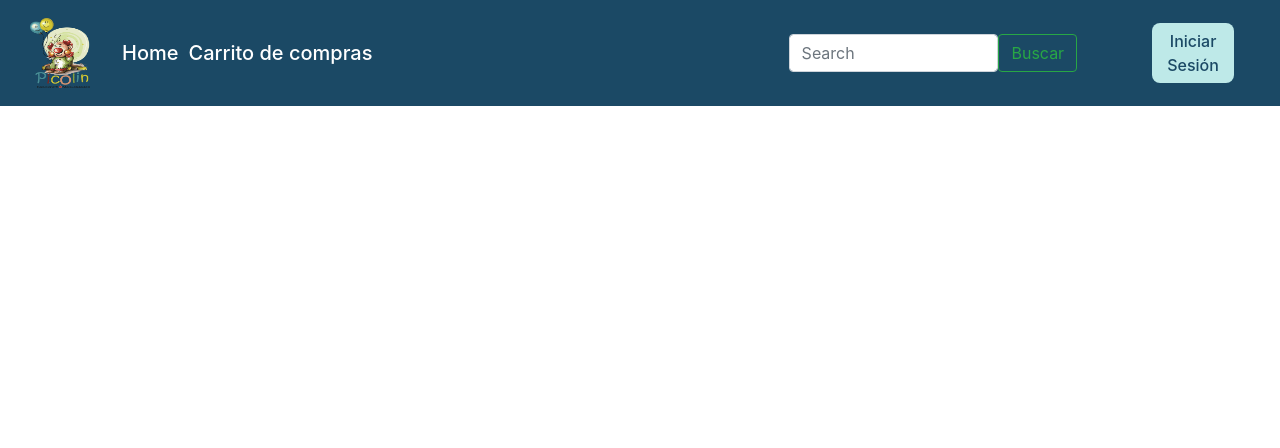
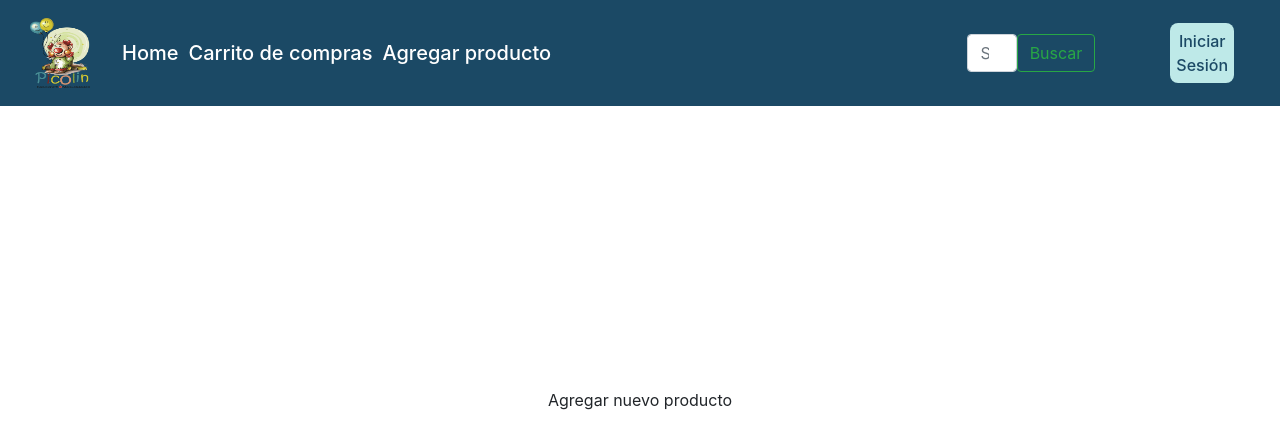
Before and after one commit to angelargd8/Proyecto-software, a React (Vite) app in the folder Proyecto/vite-project/: page /agregarProducto in a window 1280 px wide. Shown: the top 448 px of the page. Built offline with nearby package versions, Linux system fonts and the light colour scheme.

Commit message:
creacion de agregar producto y agregarlo al nav

```diff
--- /dev/null
+++ b/Proyecto/vite-project/src/componentes/agregarProd.jsx
@@ -0,0 +1,17 @@
+import './AgregarProd.css'
+function AgregarProducto(){
+
+    return(
+        <>
+        <div className="containerProduct">
+            <div className="title">
+                Agregar nuevo producto
+            </div>
+            <div className="form">
+
+            </div>
+        </div>
+        </>
+    )
+}
+export default AgregarProducto;
--- a/Proyecto/vite-project/src/componentes/navbar.css
+++ b/Proyecto/vite-project/src/componentes/navbar.css
@@ -52,3 +52,10 @@
     padding: 5px;
     font-size: medium;
 }
+
+.admin-div{
+    flex-wrap: nowrap;
+    align-items: center;
+    justify-content: space-between;
+
+}
--- a/Proyecto/vite-project/src/componentes/navbar.jsx
+++ b/Proyecto/vite-project/src/componentes/navbar.jsx
@@ -57,6 +57,9 @@ function Nabvar(){
         }
     }
 
+    const handleAddProduct = () => {
+        navigate("/agregarProducto")
+    }
     return (
         <>
         {location.pathname!=='/login' && location.pathname!=='/signup'  && location.pathname!=='/carrito' &&(
@@ -83,6 +86,14 @@ function Nabvar(){
                     <li className="nav-item">
                     <a className="nav-text" href="/carrito"  onClick={handleCarrito}>Carrito de compras</a>
                     </li>
+
+                    <div className="admin-div">
+                        <li className="nav-item">
+                            <a className="nav-text" href="/agregarproducto"  onClick={handleAddProduct}>Agregar producto</a>
+                        </li>
+                    </div>
+
+
                 </ul>
                 <form className="d-flex buscar" role="search" onSubmit={handleSearch}>
                     <input className="form-control me-2" type="search" placeholder="Search" aria-label="Search" value={searchItem} onChange={(e)=> setSearchItem(e.target.value)}/>
@@ -90,11 +101,14 @@ function Nabvar(){
                 </form>
                 <ul className="navbar-nav me-auto mb-2 mb-lg-0 textos">
                 {userRol === 'admin' && (
+                    <div className="admin-div">
                         <li className="nav-item">
-                            <button type="button" className="boton-admin"  onClick={handleLogOut}>cerrar sesión</button>
+                            <button type="button" className="boton-admin"  onClick={handleLogOut}>Cerrar sesión</button>
                         </li>
+                    </div>
+
                     )
-                    }
+                }
                     {userRol === null && (
                         <li className="nav-item">
                             <button type="button" className="boton-admin" onClick={handleLogin}>Iniciar Sesión</button>
--- a/Proyecto/vite-project/src/componentes/router.jsx
+++ b/Proyecto/vite-project/src/componentes/router.jsx
@@ -4,6 +4,7 @@ import Home from './home.jsx'
 import SingUp from './signup.jsx'
 import Detalles from './detalles.jsx'
 import Carrito from './carrito.jsx'
+import AgregarProducto from './agregarProd.jsx'
 
 function AppRouter(){
 
@@ -15,6 +16,7 @@ function AppRouter(){
             <Route path="/carrito" element={<Carrito />} />
             <Route path="/detalles/:title" element={<Detalles/>} />
             <Route path="/" element={<Home />} />
+            <Route path="/agregarProducto" element={<AgregarProducto/>} />
         </Routes>
     )
 
```
Also changed, not shown: Proyecto/vite-project/src/componentes/AgregarProd.css (added).
